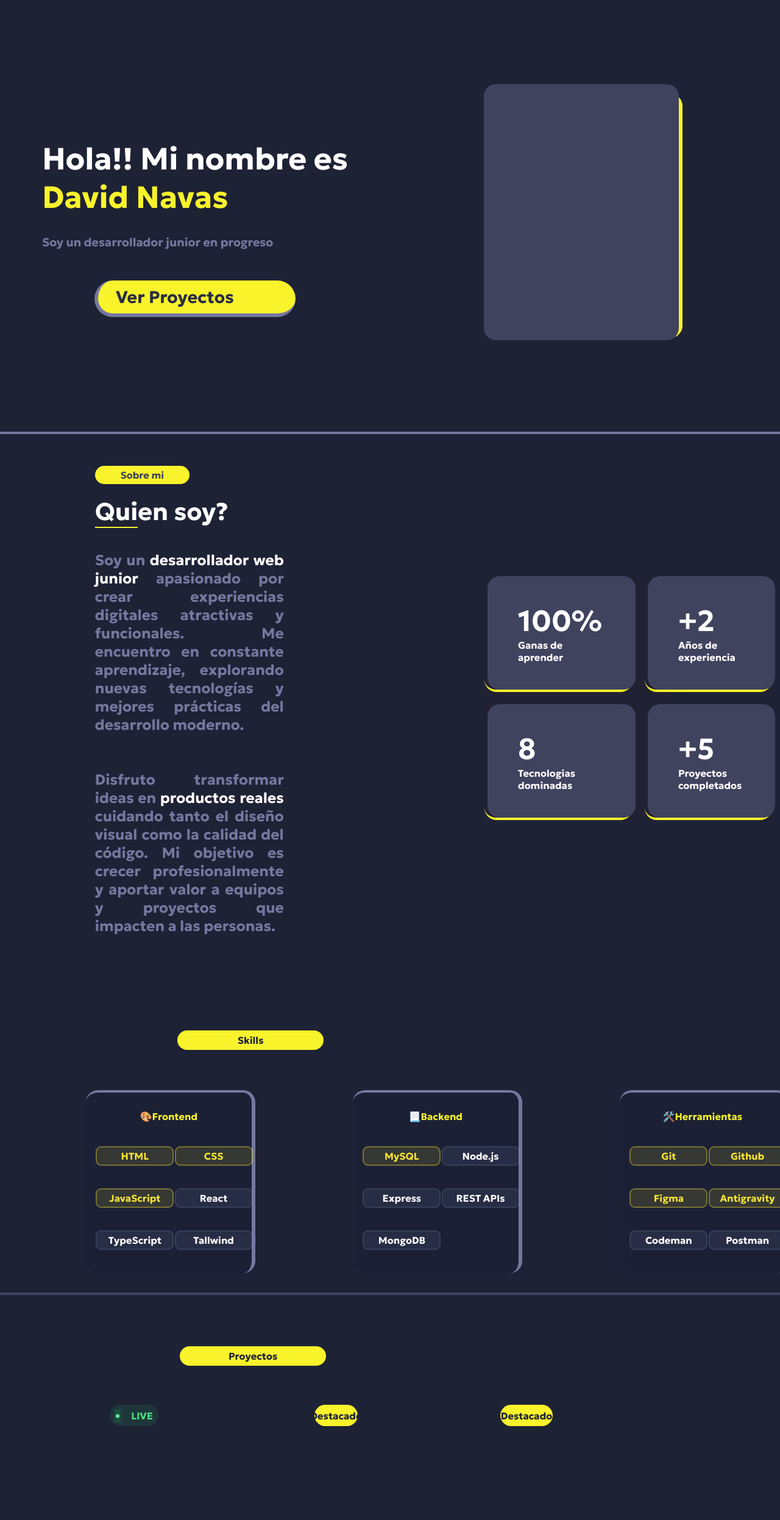
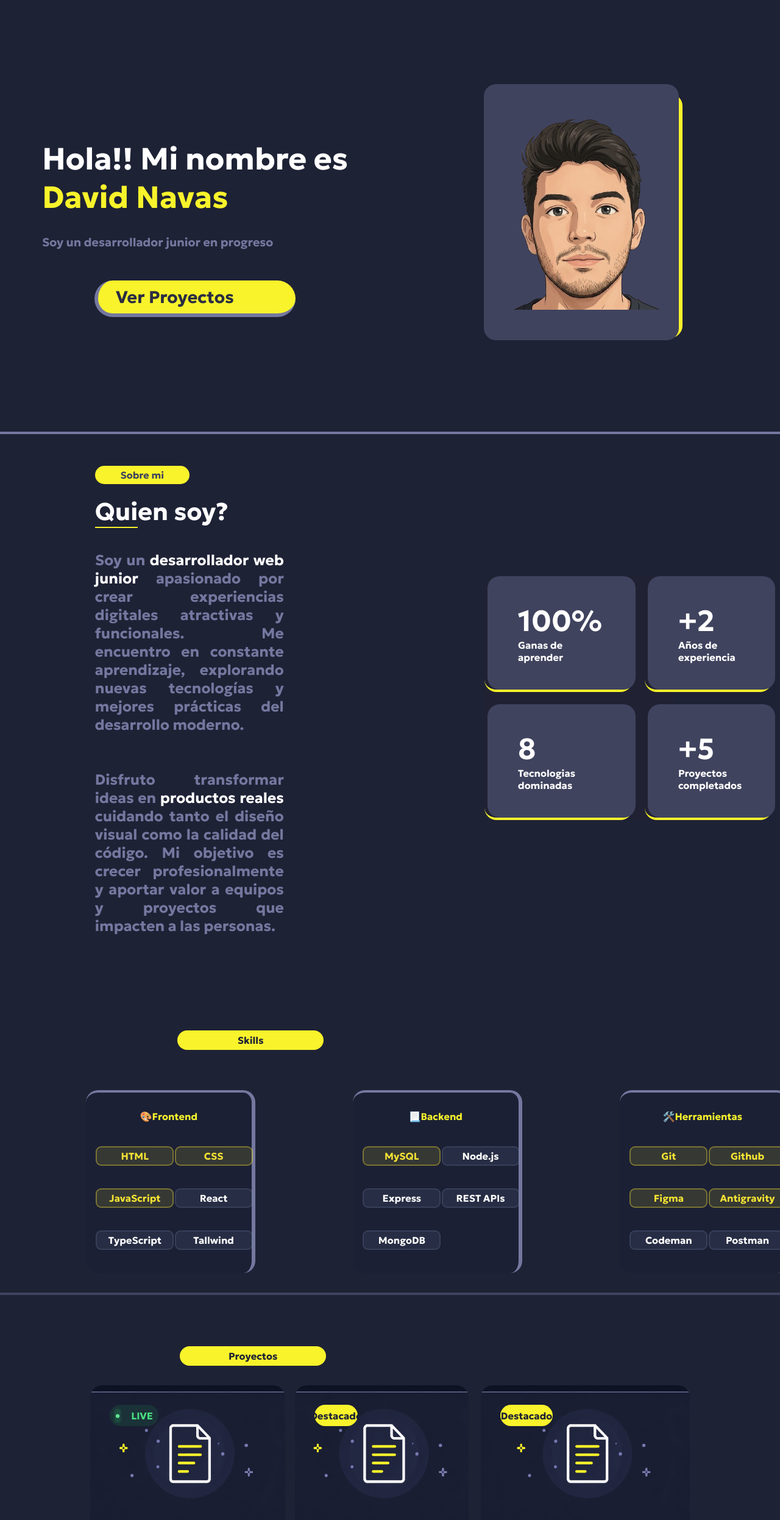
Before and after one commit to DavidNavas898/Portafolio-final, a plain HTML site: page index.html in a window 1280 px wide. Shown: the part 80-2573 px from the top of the page at 61% size. Drawn offline with Linux system fonts and the light colour scheme; the site is published under a folder, as on GitHub Pages, so addresses that start at the root find nothing.

```diff
--- a/styles.css
+++ b/styles.css
@@ -200,7 +200,7 @@
     margin-left: 9vw;
     margin-top: 5px;
     margin-bottom: 5px;
-    background-image: url(/assets/logiño.png);
+    background-image: url(./assets/logiño.png);
     background-position: center;
     background-repeat: no-repeat;
     background-size: cover;
@@ -295,7 +295,7 @@
     width: 25vw;
     height: 420px;
     background-color: var(--color-four);
-    background-image: url(/assets/image-removebg-preview.png);
+    background-image: url(./assets/image-removebg-preview.png);
     background-position: center;
     background-repeat: no-repeat;
     background-size: contain;
@@ -662,7 +662,7 @@
 
 .visualizer-main-superior{
     display: flex;
-    background-image: url(/assets/Imagenhoja.png);
+    background-image: url(./assets/Imagenhoja.png);
     background-position: center;
     background-repeat: no-repeat;
     background-size: cover;
```
